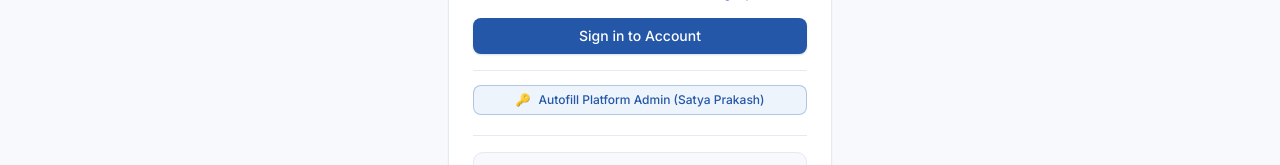
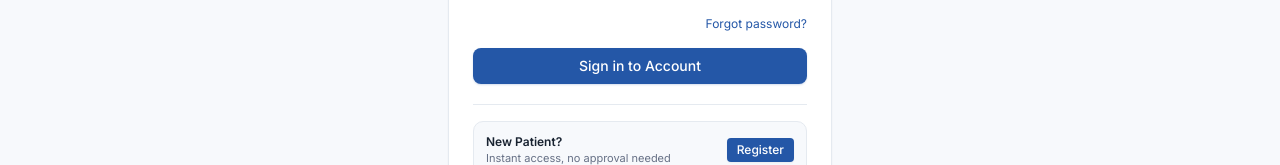
Before and after one commit to satya2006prakash/MediConnect, a React (Vite) app: page /login in a window 1280 px wide. Shown: the part 493-658 px from the top of the page. Built offline with nearby package versions, Linux system fonts and the light colour scheme; no server answers.

Commit message:
fix(security): remove admin autofill credentials button from login page

```diff
--- a/src/pages/auth/LoginPage.tsx
+++ b/src/pages/auth/LoginPage.tsx
@@ -61,17 +61,6 @@ export function LoginPage() {
       }).catch((e) => console.warn('Could not notify admin of pharmacy verification:', e))
     }
   }, [location.search, setValue])
-
-  const quickCredentials = {
-    email: 'satya2006prakash@gmail.com',
-    pass: 'MediConnect@2006',
-  }
-
-  const fillAdminCredentials = () => {
-    setValue('email', quickCredentials.email, { shouldValidate: true })
-    setValue('password', quickCredentials.pass, { shouldValidate: true })
-    toast.success('Filled Admin credentials')
-  }
 
   const onSubmit = async (data: FormData) => {
     try {
@@ -183,18 +172,6 @@ export function LoginPage() {
             </Button>
           </form>
 
-          {/* Quick Admin Access Chip */}
-          <div className="mt-4 pt-3.5 border-t border-[#E5EAF0] dark:border-[#30363D] text-center">
-            <button
-              type="button"
-              onClick={fillAdminCredentials}
-              className="w-full py-1.5 px-3 text-xs font-medium rounded-md border border-[#2457A7]/30 dark:border-[#2457A7]/40 bg-[#EEF4FC] dark:bg-[#16243B] text-[#2457A7] dark:text-[#58A6FF] hover:bg-[#E1ECFA] dark:hover:bg-[#1F3659] transition-colors flex items-center justify-center gap-2"
-            >
-              <span>🔑</span>
-              <span>Autofill Platform Admin (Satya Prakash)</span>
-            </button>
-          </div>
-
           {/* Registration Options */}
           <div className="mt-5 pt-4 border-t border-border dark:border-[#30363D] space-y-2.5">
             <div className="bg-[#F7F9FC] dark:bg-[#0D1117] border border-[#E5EAF0] dark:border-[#30363D] rounded-lg p-3">
```
